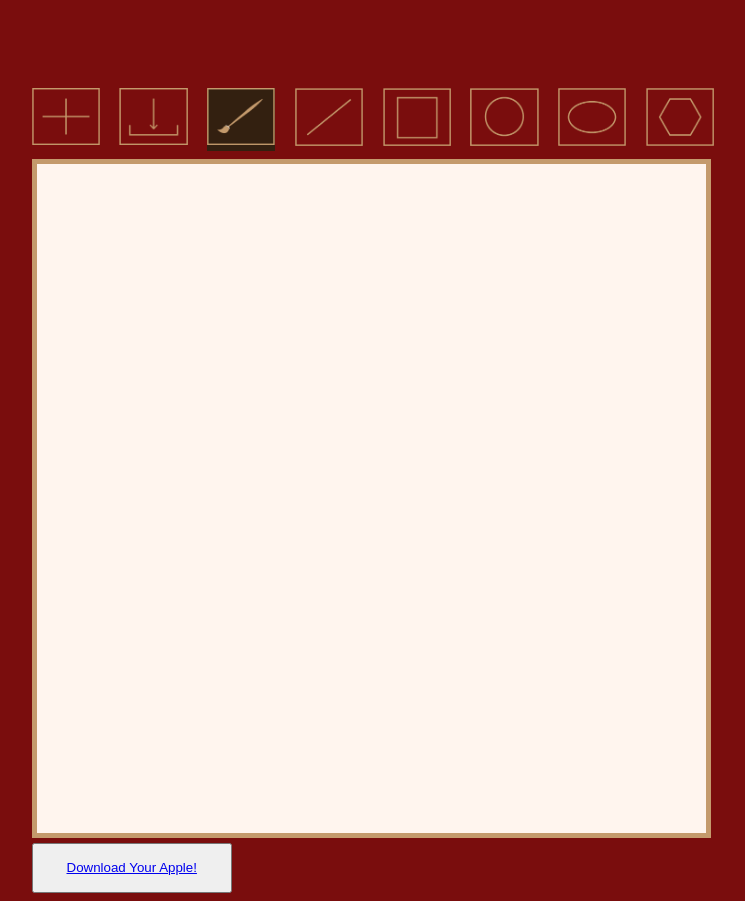
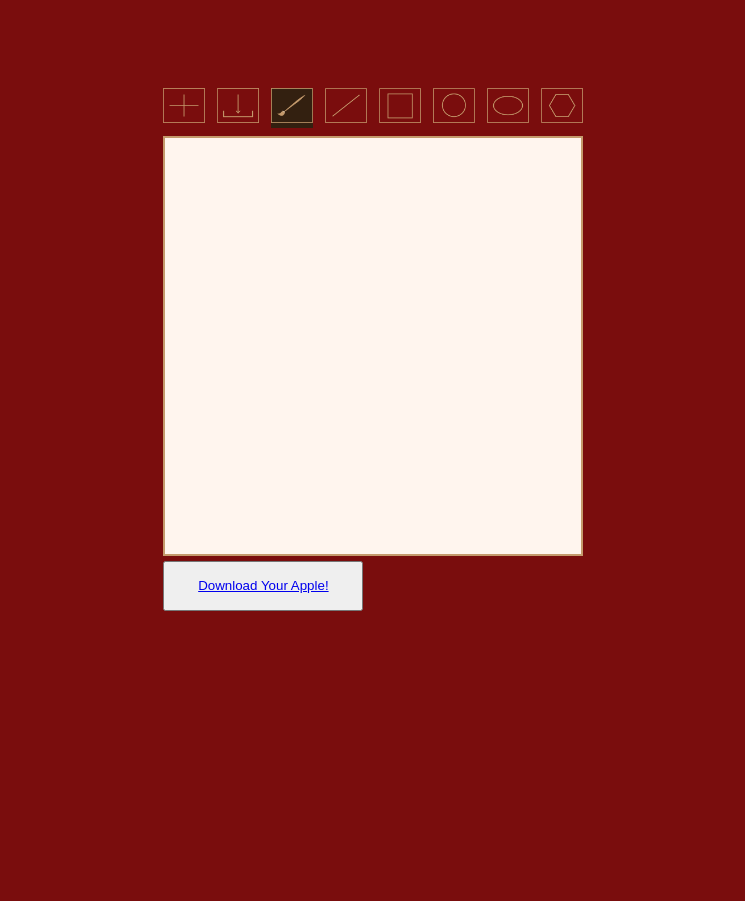
Before and after one commit to shainasuri/project3_canvasprototype, a plain HTML site: page index.html in a window 1280 px wide. Shown: the whole page, without its empty margins (267-1012 px from the left). After the commit the page ends 800 px from the top, so only its background shows below. Drawn offline with Linux system fonts and the light colour scheme.

Commit message:
second commit

```diff
--- a/index.html
+++ b/index.html
@@ -9,6 +9,7 @@
     <title>Canvas Prototype</title>
 </head>
 <body>
+    <div class="container">
     <div class="wrapper">
 
         <div class="toolbar">
@@ -45,6 +46,6 @@
         </button>
 
     </div>
-
+    </div>
 </body>
 </html>
--- a/style.css
+++ b/style.css
@@ -1,10 +1,15 @@
 html, body {
     background-color: rgb(122, 13, 13);
+}
+* {box-sizing: border-box;}
+
+.container {
+margin: 0 33vw;
 }
 .wrapper {
     font-family: 'Segoe UI', Tahoma, Geneva, Verdana, sans-serif;
     margin: auto;
-    max-width: 54%;
+    max-width: 100%;
 }
 
 .toolbar {
@@ -33,8 +38,8 @@ html, body {
 
 #my-canvas {
     background-color: seashell;
-    border: 5px solid  rgb(196, 154, 108);
-    width: 98%;
+    border: 2px solid  rgb(196, 154, 108);
+    width: 100%;
 }
 
 button {
```
